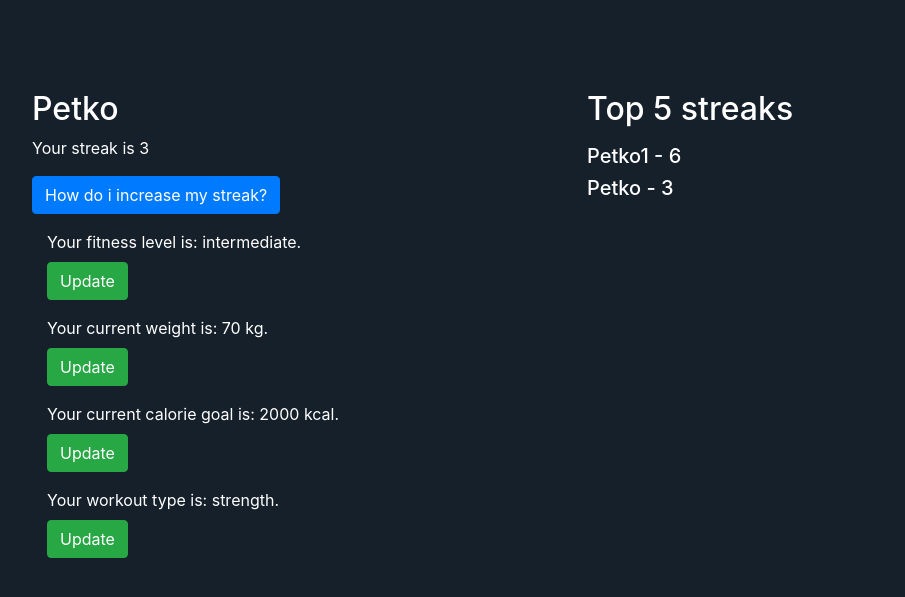
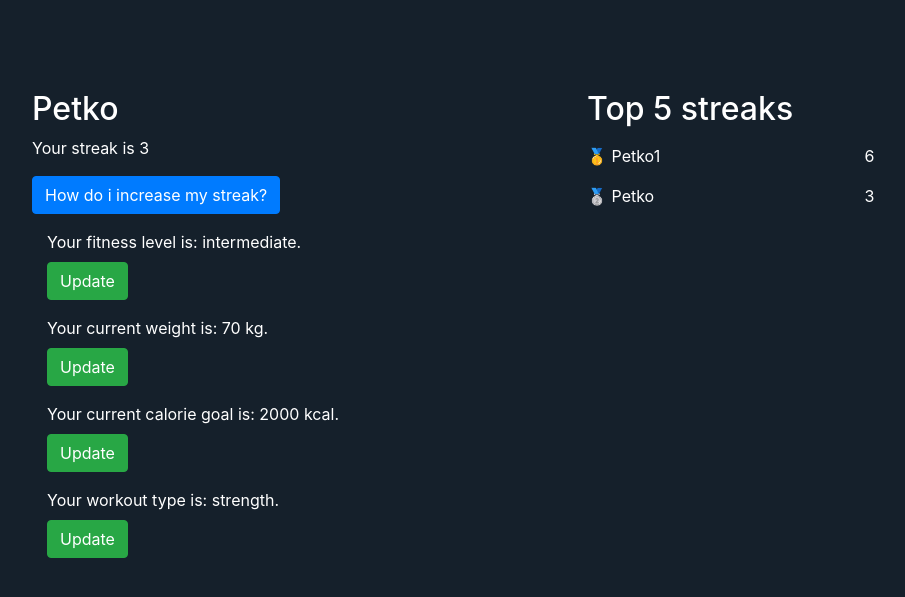
Before and after one commit to popov23cso/Pfitness, a Django app: page /profile in a window 1280 px wide. Shown: the part 56-653 px from the top of the page, without its empty margins (68-973 px from the left). Run offline with Django 4.2, Linux system fonts and the light colour scheme; a user stored in the database is signed in; data comes from the database, SQL or seed files in the repository; some libraries are stand-ins or nearby versions.

Commit message:
Added a leaderboard

```diff
--- a/pfitness/templates/pfitness/profile.html
+++ b/pfitness/templates/pfitness/profile.html
@@ -64,7 +64,24 @@
         <div class="col">
             <p class="h2 mb-3">Top 5 streaks</p>
             {% for leader in leaderboard %}
-                <p class="h5">{{leader.user.username}} - {{leader.streak}}</p>
+                <p class="h5">
+
+                    <div class="row">
+                        <div class="col">
+                            {% if forloop.counter == 1 %}
+                                🥇
+                            {% elif forloop.counter == 2 %}
+                                🥈
+                            {% elif forloop.counter == 3 %}
+                                🥉
+                            {% else %}
+                                &nbsp{{forloop.counter}}
+                            {% endif %}
+                            {{leader.user.username}}
+                        </div>
+                        <div class="col">{{leader.streak}}</div>
+                    </div>
+                </p>
             {% endfor %}
         </div>
     </div>
```
